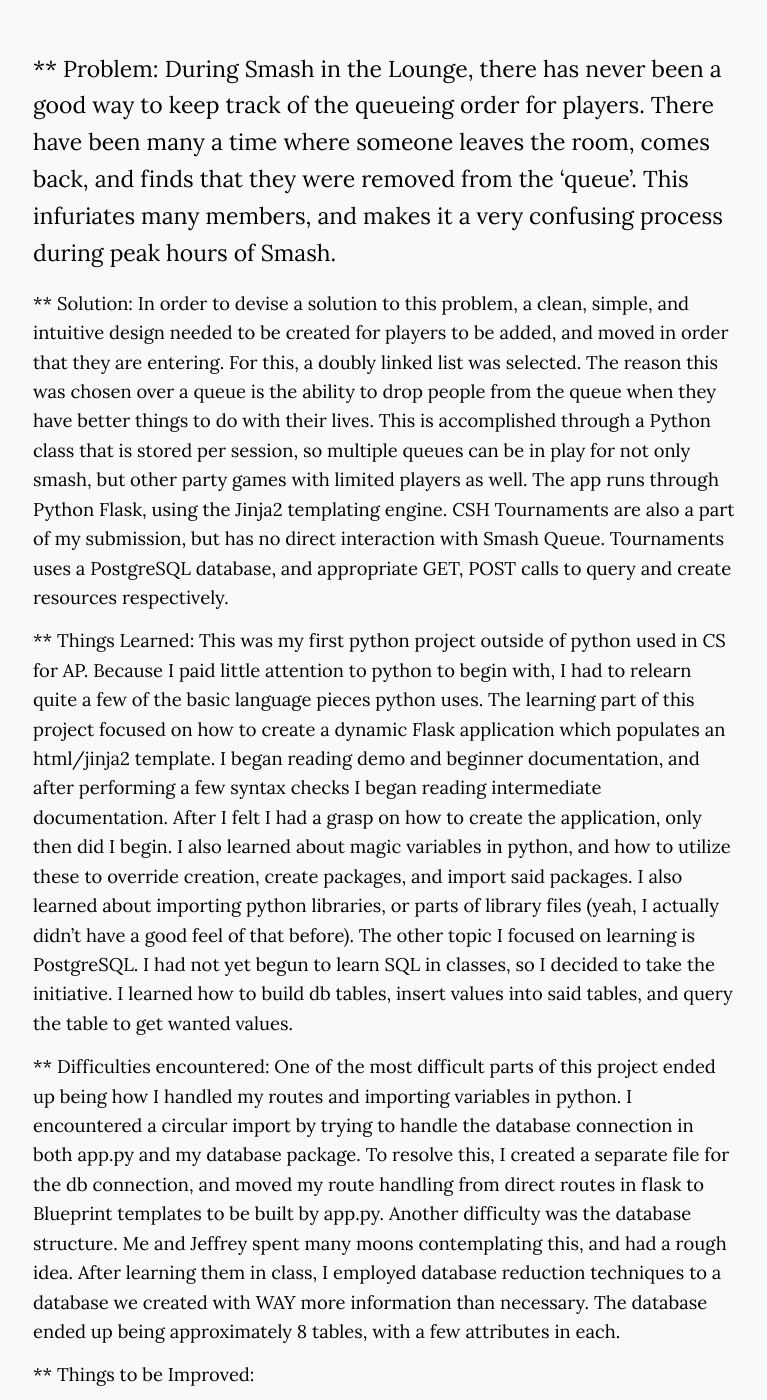
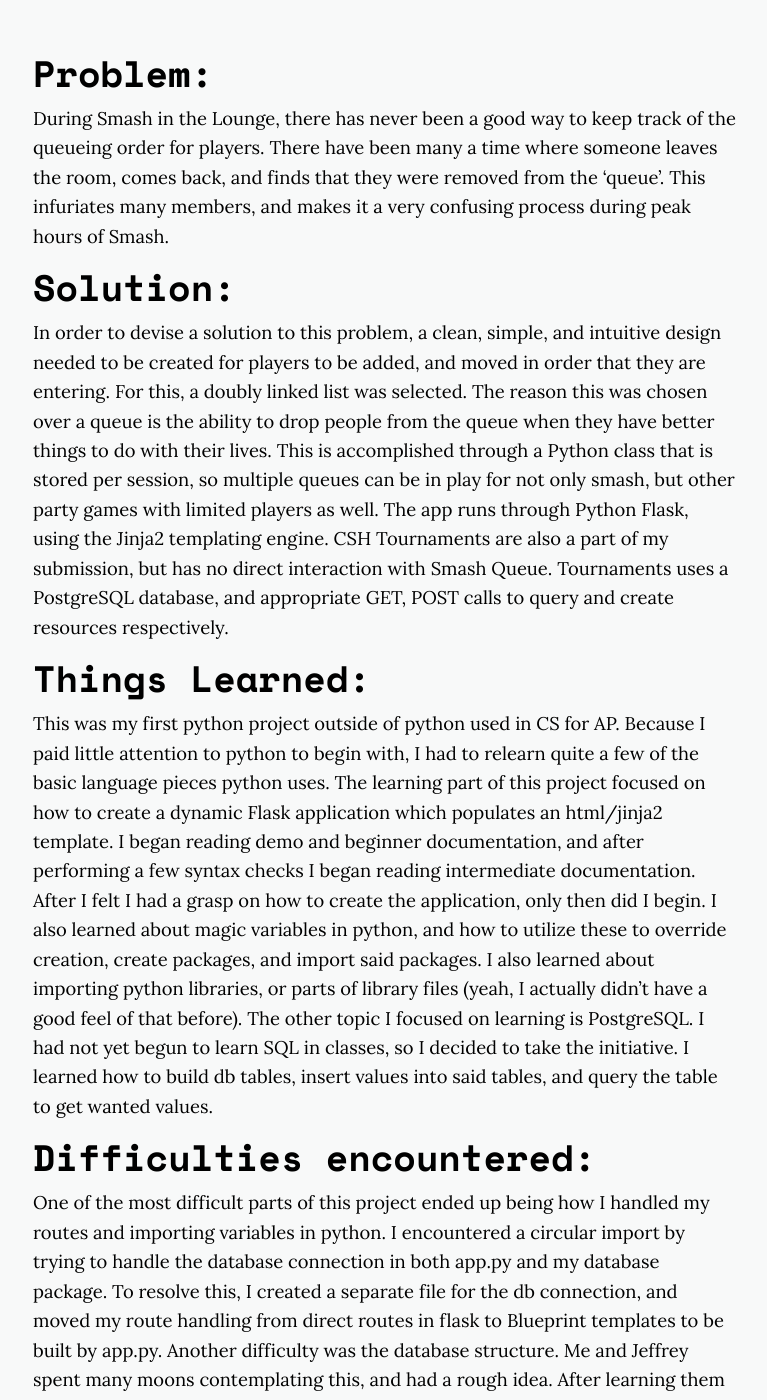
Before and after one commit to ComputerScienceHouse/blog, a Jekyll site: the page built from _posts/2018-04-16-the-hubris-of-man.md, in a window 1280 px wide and 1400 px high, scrolled down 667 px. Shown: the whole window, without its empty margins (255-1022 px from the left). Built offline with Jekyll 4.4.1, drawn with Linux system fonts in a browser that asks for light colours; nearby versions of some CDN libraries; some of the changed text lies outside the part shown.

Commit message:
Fixed formatting

```diff
--- a/_posts/2018-04-16-the-hubris-of-man.md
+++ b/_posts/2018-04-16-the-hubris-of-man.md
@@ -23,19 +23,19 @@
     linkedin: https://linkedin.com/in/zedoax
 ---
 
-** Problem:
+## Problem:
 During Smash in the Lounge, there has never been a good way to keep track of the queueing order for players.  There have been many a time where someone leaves the room, comes back, and finds that they were removed from the 'queue'.  This infuriates many members, and makes it a very confusing process during peak hours of Smash.
 
-** Solution:
+## Solution:
 In order to devise a solution to this problem, a clean, simple, and intuitive design needed to be created for players to be added, and moved in order that they are entering.  For this, a doubly linked list was selected.  The reason this was chosen over a queue is the ability to drop people from the queue when they have better things to do with their lives.  This is accomplished through a Python class that is stored per session, so multiple queues can be in play for not only smash, but other party games with limited players as well.  The app runs through Python Flask, using the Jinja2 templating engine.  CSH Tournaments are also a part of my submission, but has no direct interaction with Smash Queue.  Tournaments uses a PostgreSQL database, and appropriate GET, POST calls to query and create resources respectively.
 
-** Things Learned:
+## Things Learned:
 This was my first python project outside of python used in CS for AP.  Because I paid little attention to python to begin with, I had to relearn quite a few of the basic language pieces python uses.  The learning part of this project focused on how to create a dynamic Flask application which populates an html/jinja2 template.  I began reading demo and beginner documentation, and after performing a few syntax checks I began reading intermediate documentation.  After I felt I had a grasp on how to create the application, only then did I begin.  I also learned about magic variables in python, and how to utilize these to override creation, create packages, and import said packages.  I also learned about importing python libraries, or parts of library files (yeah, I actually didn't have a good feel of that before).  The other topic I focused on learning is PostgreSQL.  I had not yet begun to learn SQL in classes, so I decided to take the initiative.  I learned how to build db tables, insert values into said tables, and query the table to get wanted values.
 
-** Difficulties encountered:
+## Difficulties encountered:
 One of the most difficult parts of this project ended up being how I handled my routes and importing variables in python.  I encountered a circular import by trying to handle the database connection in both app.py and my database package.  To resolve this, I created a separate file for the db connection, and moved my route handling from direct routes in flask to Blueprint templates to be built by app.py.  Another difficulty was the database structure.  Me and Jeffrey spent many moons contemplating this, and had a rough idea.  After learning them in class, I employed database reduction techniques to a database we created with WAY more information than necessary.  The database ended up being approximately 8 tables, with a few attributes in each.
 
-** Things to be Improved:
+## Things to be Improved:
 - I still feel like the database can be improved a bit.
  - I applied reduction techniques, but there may be a few tables that would be useful to add, and remove another.
 - Deploy on Openshift (Resolved)
```
